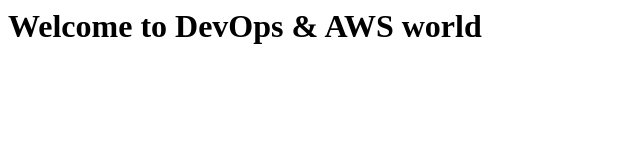
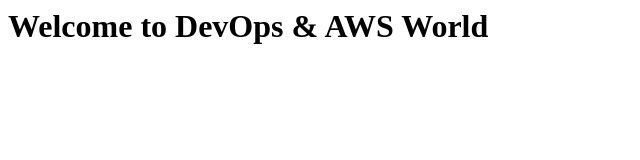
Before and after one commit to neel-max/testwebsite, a plain HTML site: page index.html in a window 1280 px wide. Shown: the full height of the page, 0-640 px from the left. Drawn offline with Linux system fonts and the light colour scheme.

Commit message:
edited website content

```diff
--- a/index.html
+++ b/index.html
@@ -1,6 +1,6 @@
 <html>
 <title> Jenkins CI/CD Pipeline </title>
 <body>
-<h1> Welcome to DevOps & AWS world </h1>
+<h1> Welcome to DevOps & AWS World </h1>
 </body>
 </html>
```
